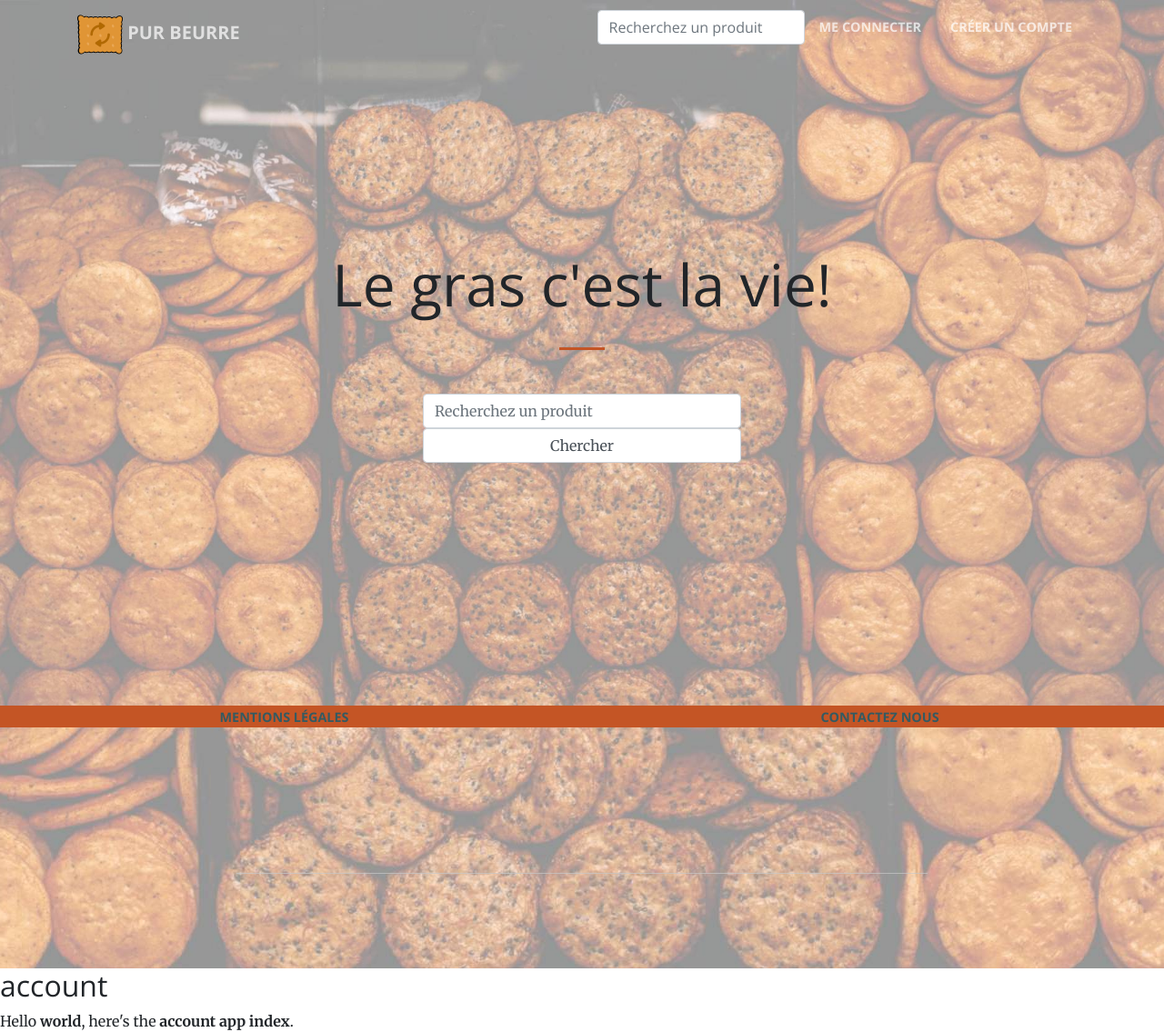
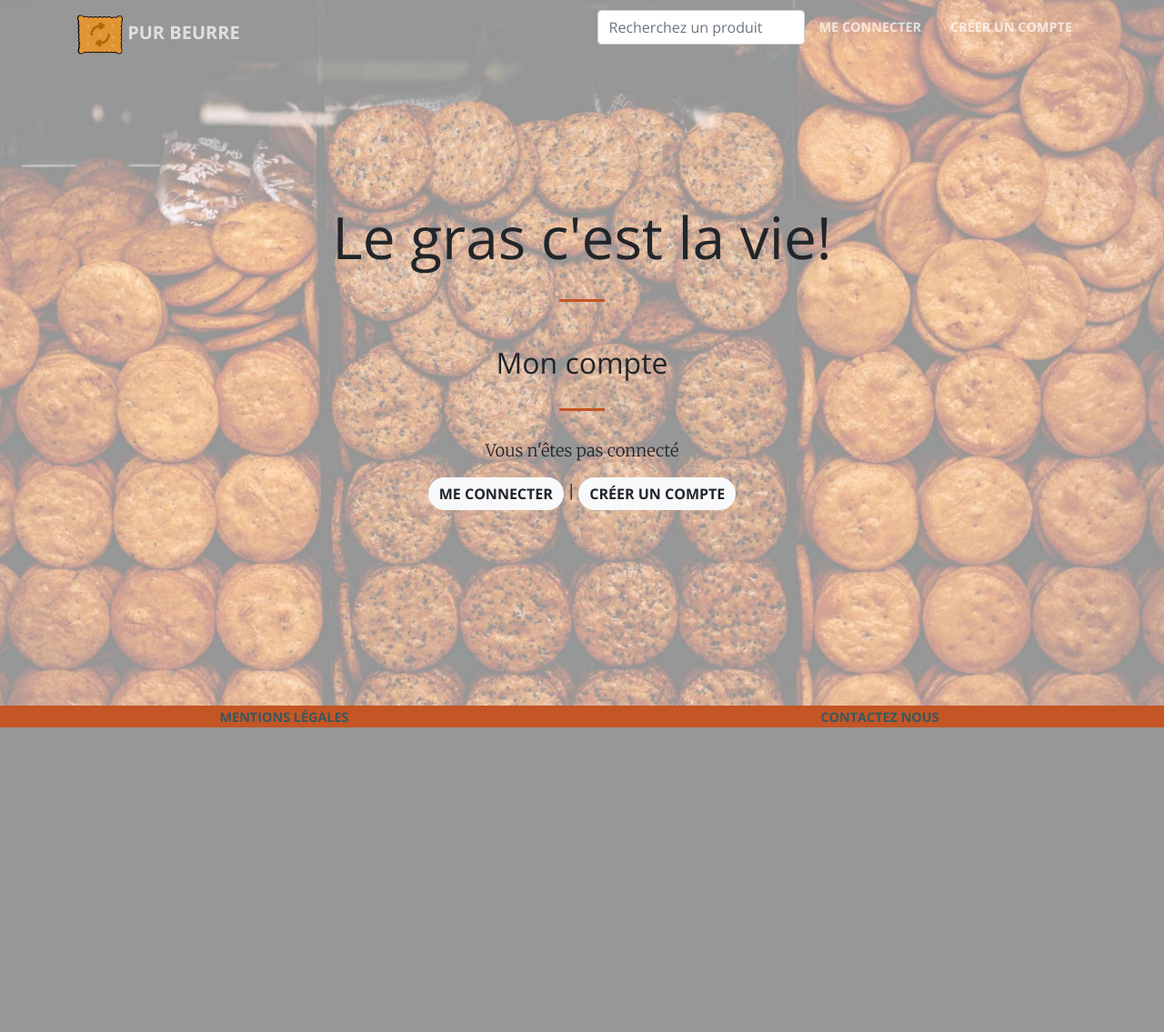
Before and after one commit to freezed/ocp8, a Django app: page /account/ in a window 1280 px wide. Shown: the whole page at 91% size. After the commit the page ends 800 px from the top, so only its background shows below. Run offline with Django 3.2, Linux system fonts and the light colour scheme; some libraries are stand-ins or nearby versions.

Commit message:
Add account templates #8

```diff
--- /dev/null
+++ b/account/templates/account/anonymous.html
@@ -0,0 +1,8 @@
+    <p>
+      <a href="{% url 'login' %}?next={{request.path}}" class="btn btn-light" title="Lien vers la page de connection">
+        Me connecter
+      </a> |
+      <a href="{% url 'signin' %}?next={{request.path}}" class="btn btn-light" title="Lien vers la page de création de compte">
+        créer un compte
+      </a>
+    </p>
--- a/account/templates/account/home.html
+++ b/account/templates/account/home.html
@@ -1,16 +1,33 @@
 {% extends 'base.html' %}
 
-{% block title %} - account app index{% endblock %}
+{% block title %}Mon compte{% endblock title %}
 
-{% block content %}
-  <h2>account</h2>
+{% block subtitle %}
+          <h2>Mon compte</h2>
+          <hr />
+{% endblock subtitle %}
 
+{% block headform %}
   {% if user.is_authenticated %}
-  <p>Dear <strong>{{ user.get_full_name }}</strong> ({{ user.username }}), that is your mail :</p>
-  <pre>{{ user.email }}</pre>
+  <div class="py-2 bg-faded">
+    <ul class="list-unstyled">
+      <li><strong>Utilisateur</strong> : {{ user.username }}</li>
+      <li><strong>Courriel</strong> : {{ user.email }}</li>
+    </ul>
+    <p>
+      <a href="{% url 'ersatz-list' %}" class="btn btn-primary" title="Lien vers la page 'Mes produits'">
+        Voir mes substituts enregistrés
+      </a>
+    </p>
+  </div>
 
   {% else %}
-  <p>Hello <strong>world</strong>, here's the <strong>account app index</strong>.</p>
+  <p>Vous n'êtes pas connecté</p>
+  {% include "account/anonymous.html" %}
   {% endif %}
 
-{% endblock %}
+{% endblock headform %}
+
+{% block chapo %}{% endblock chapo %}
+
+{% block content %}{% endblock content %}
--- a/omega/static/sbtstrp-creative-css/creative.css
+++ b/omega/static/sbtstrp-creative-css/creative.css
@@ -379,6 +379,10 @@ section.head {
   background-color: rgba(200, 200, 200, 0.7);
 }
 
+.bg-msg {
+  background-color: #86EBE6 !important;
+}
+
 .floppy-o {
   font-family: 'Font Awesome 5 Free';
   font-weight: 400; }
```
